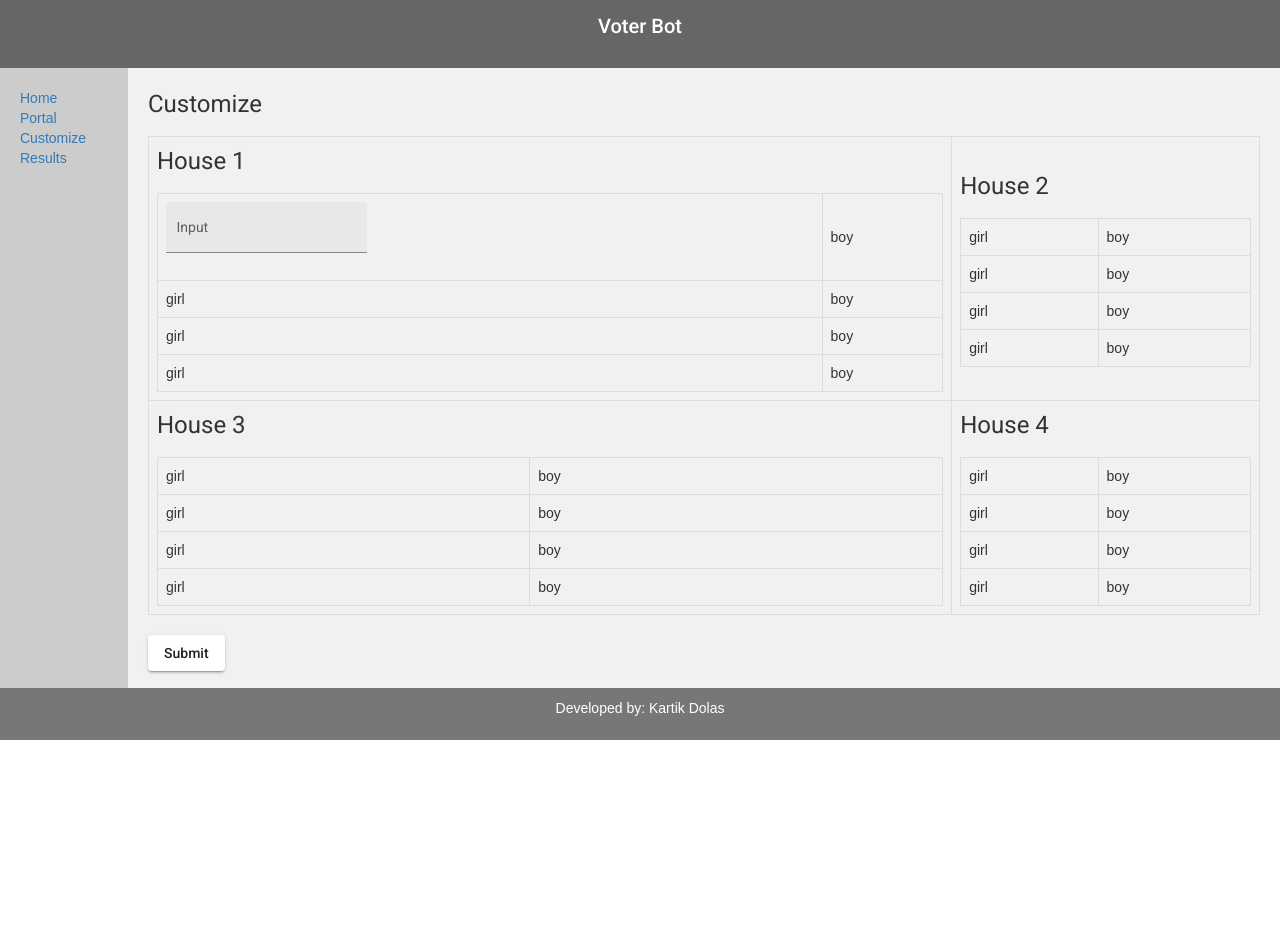
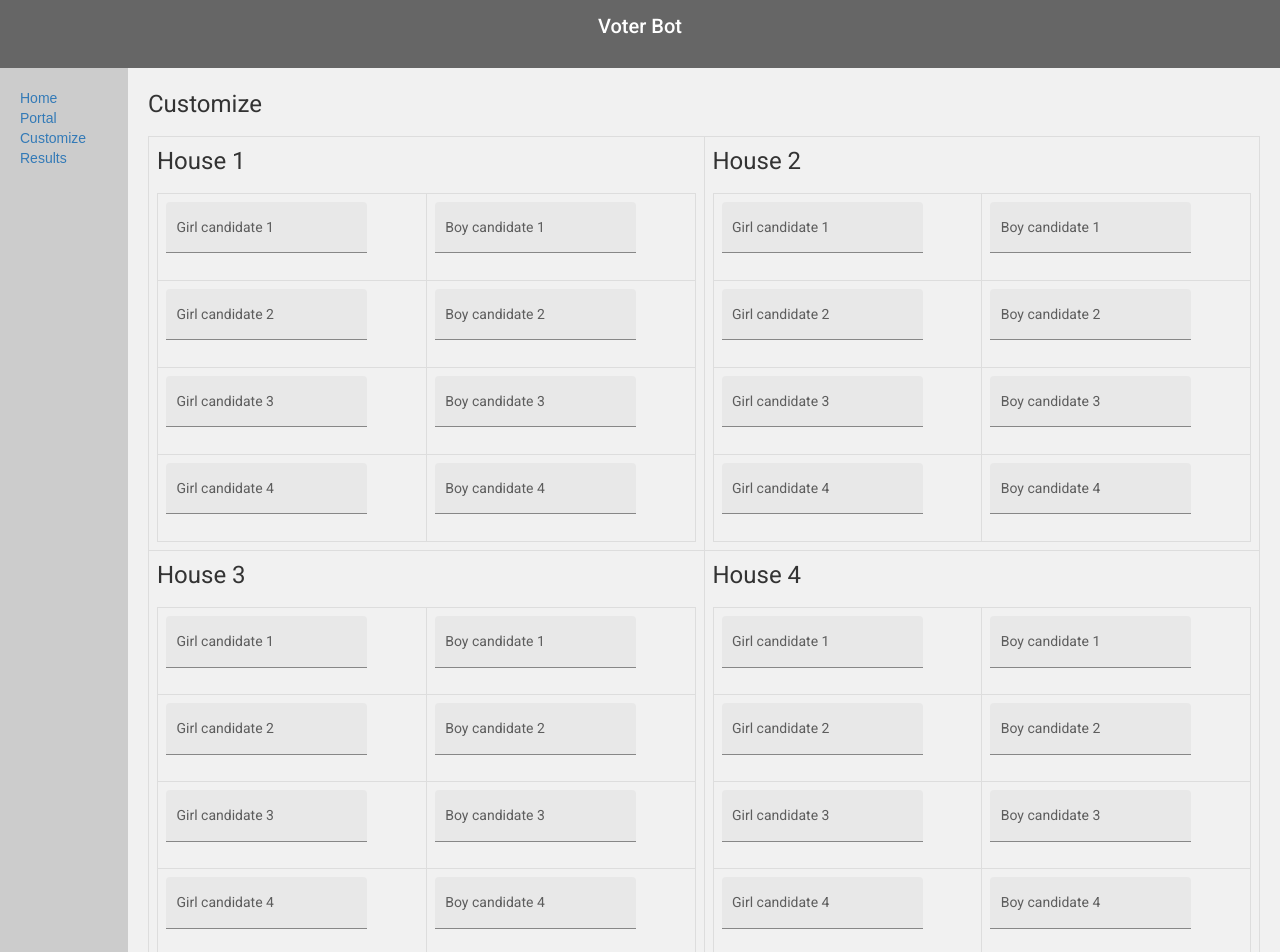
Before and after one commit to kartikdolas1997/PBVV, an Angular app: page /customize in a window 1280 px wide. Shown: the top 952 px of the page. Before the commit the page ends 800 px from the top, so only its background shows below. Built offline with nearby package versions, Linux system fonts and the light colour scheme.

Commit message:
Customize page done

```diff
--- a/src/app/app.component.css
+++ b/src/app/app.component.css
@@ -19,7 +19,7 @@
   nav {
     float: left;
     width: 10%;
-    height: 620px;
+    height: 970px;
     background: #ccc;
     padding: 20px;
   }
@@ -35,7 +35,7 @@
     padding: 20px;
     width: 90%;
     background-color: #f1f1f1;
-    height: 620px; /* only for demonstration, should be removed */
+    height: 970px;  /* only for demonstration, should be removed */
   }
 
   /* Clear floats after the columns */
--- a/src/app/components/customize/customize.component.html
+++ b/src/app/components/customize/customize.component.html
@@ -6,36 +6,98 @@
                 <table>
                     <tr><td><div class="example-container">
                         <mat-form-field appearance="fill">
-                          <mat-label>Input</mat-label>
+                          <mat-label>Girl candidate 1</mat-label>
                           <input matInput>
                         </mat-form-field></div></td>
-                        <td>boy</td>
+                        <td><div class="example-container">
+                            <mat-form-field appearance="fill">
+                              <mat-label>Boy candidate 1</mat-label>
+                              <input matInput>
+                            </mat-form-field></div></td>
                     </tr>
-                    <tr><td>girl</td>
-                        <td>boy</td>
+                    <tr><td><div class="example-container">
+                        <mat-form-field appearance="fill">
+                          <mat-label>Girl candidate 2</mat-label>
+                          <input matInput>
+                        </mat-form-field></div></td>
+                        <td><div class="example-container">
+                            <mat-form-field appearance="fill">
+                              <mat-label>Boy candidate 2</mat-label>
+                              <input matInput>
+                            </mat-form-field></div></td>
                     </tr>
-                    <tr><td>girl</td>
-                        <td>boy</td>
+                    <tr><td><div class="example-container">
+                        <mat-form-field appearance="fill">
+                          <mat-label>Girl candidate 3</mat-label>
+                          <input matInput>
+                        </mat-form-field></div></td>
+                        <td><div class="example-container">
+                            <mat-form-field appearance="fill">
+                              <mat-label>Boy candidate 3</mat-label>
+                              <input matInput>
+                            </mat-form-field></div></td>
                     </tr>
-                    <tr><td>girl</td>
-                        <td>boy</td>
+                    <tr><td><div class="example-container">
+                        <mat-form-field appearance="fill">
+                          <mat-label>Girl candidate 4</mat-label>
+                          <input matInput>
+                        </mat-form-field></div></td>
+                        <td><div class="example-container">
+                            <mat-form-field appearance="fill">
+                              <mat-label>Boy candidate 4</mat-label>
+                              <input matInput>
+                            </mat-form-field></div></td>
                     </tr>
+
             </table>
             <td>
                 <h1>House 2</h1>
                 <table>
-                    <tr><td>girl</td>
-                        <td>boy</td>
+                  <tr><td><div class="example-container">
+                      <mat-form-field appearance="fill">
+                        <mat-label>Girl candidate 1</mat-label>
+                        <input matInput>
+                      </mat-form-field></div></td>
+                      <td><div class="example-container">
+                          <mat-form-field appearance="fill">
+                            <mat-label>Boy candidate 1</mat-label>
+                            <input matInput>
+                          </mat-form-field></div></td>
                   </tr>
-                    <tr><td>girl</td>
-                        <td>boy</td>
+                  <tr><td><div class="example-container">
+                      <mat-form-field appearance="fill">
+                        <mat-label>Girl candidate 2</mat-label>
+                        <input matInput>
+                      </mat-form-field></div></td>
+                      <td><div class="example-container">
+                          <mat-form-field appearance="fill">
+                            <mat-label>Boy candidate 2</mat-label>
+                            <input matInput>
+                          </mat-form-field></div></td>
                   </tr>
-                    <tr><td>girl</td>
-                        <td>boy</td>
+                  <tr><td><div class="example-container">
+                      <mat-form-field appearance="fill">
+                        <mat-label>Girl candidate 3</mat-label>
+                        <input matInput>
+                      </mat-form-field></div></td>
+                      <td><div class="example-container">
+                          <mat-form-field appearance="fill">
+                            <mat-label>Boy candidate 3</mat-label>
+                            <input matInput>
+                          </mat-form-field></div></td>
                   </tr>
-                    <tr><td>girl</td>
-                        <td>boy</td>
+                  <tr><td><div class="example-container">
+                      <mat-form-field appearance="fill">
+                        <mat-label>Girl candidate 4</mat-label>
+                        <input matInput>
+                      </mat-form-field></div></td>
+                      <td><div class="example-container">
+                          <mat-form-field appearance="fill">
+                            <mat-label>Boy candidate 4</mat-label>
+                            <input matInput>
+                          </mat-form-field></div></td>
                   </tr>
+
           </table>
             </td>
         </tr>
@@ -43,35 +105,101 @@
             <td>
                 <h1>House 3</h1>
                 <table>
-                    <tr><td>girl</td>
-                        <td>boy</td>
+                  <tr><td><div class="example-container">
+                      <mat-form-field appearance="fill">
+                        <mat-label>Girl candidate 1</mat-label>
+                        <input matInput>
+                      </mat-form-field></div></td>
+                      <td><div class="example-container">
+                          <mat-form-field appearance="fill">
+                            <mat-label>Boy candidate 1</mat-label>
+                            <input matInput>
+                          </mat-form-field></div></td>
                   </tr>
-                    <tr><td>girl</td>
-                        <td>boy</td>
+                  <tr><td><div class="example-container">
+                      <mat-form-field appearance="fill">
+                        <mat-label>Girl candidate 2</mat-label>
+                        <input matInput>
+                      </mat-form-field></div></td>
+                      <td><div class="example-container">
+                          <mat-form-field appearance="fill">
+                            <mat-label>Boy candidate 2</mat-label>
+                            <input matInput>
+                          </mat-form-field></div></td>
                   </tr>
-                    <tr><td>girl</td>
-                        <td>boy</td>
+                  <tr><td><div class="example-container">
+                      <mat-form-field appearance="fill">
+                        <mat-label>Girl candidate 3</mat-label>
+                        <input matInput>
+                      </mat-form-field></div></td>
+                      <td><div class="example-container">
+                          <mat-form-field appearance="fill">
+                            <mat-label>Boy candidate 3</mat-label>
+                            <input matInput>
+                          </mat-form-field></div></td>
                   </tr>
-                    <tr><td>girl</td>
-                        <td>boy</td>
+                  <tr><td><div class="example-container">
+                      <mat-form-field appearance="fill">
+                        <mat-label>Girl candidate 4</mat-label>
+                        <input matInput>
+                      </mat-form-field></div></td>
+                      <td><div class="example-container">
+                          <mat-form-field appearance="fill">
+                            <mat-label>Boy candidate 4</mat-label>
+                            <input matInput>
+                          </mat-form-field></div></td>
                   </tr>
+
           </table>
             </td>
             <td>
                 <h1>House 4</h1>
                 <table>
-                    <tr><td>girl</td>
-                        <td>boy</td>
+                  <tr><td><div class="example-container">
+                      <mat-form-field appearance="fill">
+                        <mat-label>Girl candidate 1</mat-label>
+                        <input matInput>
+                      </mat-form-field></div></td>
+                      <td><div class="example-container">
+                          <mat-form-field appearance="fill">
+                            <mat-label>Boy candidate 1</mat-label>
+                            <input matInput>
+                          </mat-form-field></div></td>
                   </tr>
-                    <tr><td>girl</td>
-                        <td>boy</td>
+                  <tr><td><div class="example-container">
+                      <mat-form-field appearance="fill">
+                        <mat-label>Girl candidate 2</mat-label>
+                        <input matInput>
+                      </mat-form-field></div></td>
+                      <td><div class="example-container">
+                          <mat-form-field appearance="fill">
+                            <mat-label>Boy candidate 2</mat-label>
+                            <input matInput>
+                          </mat-form-field></div></td>
                   </tr>
-                    <tr><td>girl</td>
-                        <td>boy</td>
+                  <tr><td><div class="example-container">
+                      <mat-form-field appearance="fill">
+                        <mat-label>Girl candidate 3</mat-label>
+                        <input matInput>
+                      </mat-form-field></div></td>
+                      <td><div class="example-container">
+                          <mat-form-field appearance="fill">
+                            <mat-label>Boy candidate 3</mat-label>
+                            <input matInput>
+                          </mat-form-field></div></td>
                   </tr>
-                    <tr><td>girl</td>
-                        <td>boy</td>
+                  <tr><td><div class="example-container">
+                      <mat-form-field appearance="fill">
+                        <mat-label>Girl candidate 4</mat-label>
+                        <input matInput>
+                      </mat-form-field></div></td>
+                      <td><div class="example-container">
+                          <mat-form-field appearance="fill">
+                            <mat-label>Boy candidate 4</mat-label>
+                            <input matInput>
+                          </mat-form-field></div></td>
                   </tr>
+
           </table>
             </td>
         </tr>
```
Lines whose indentation alone changed are shown as unchanged.
